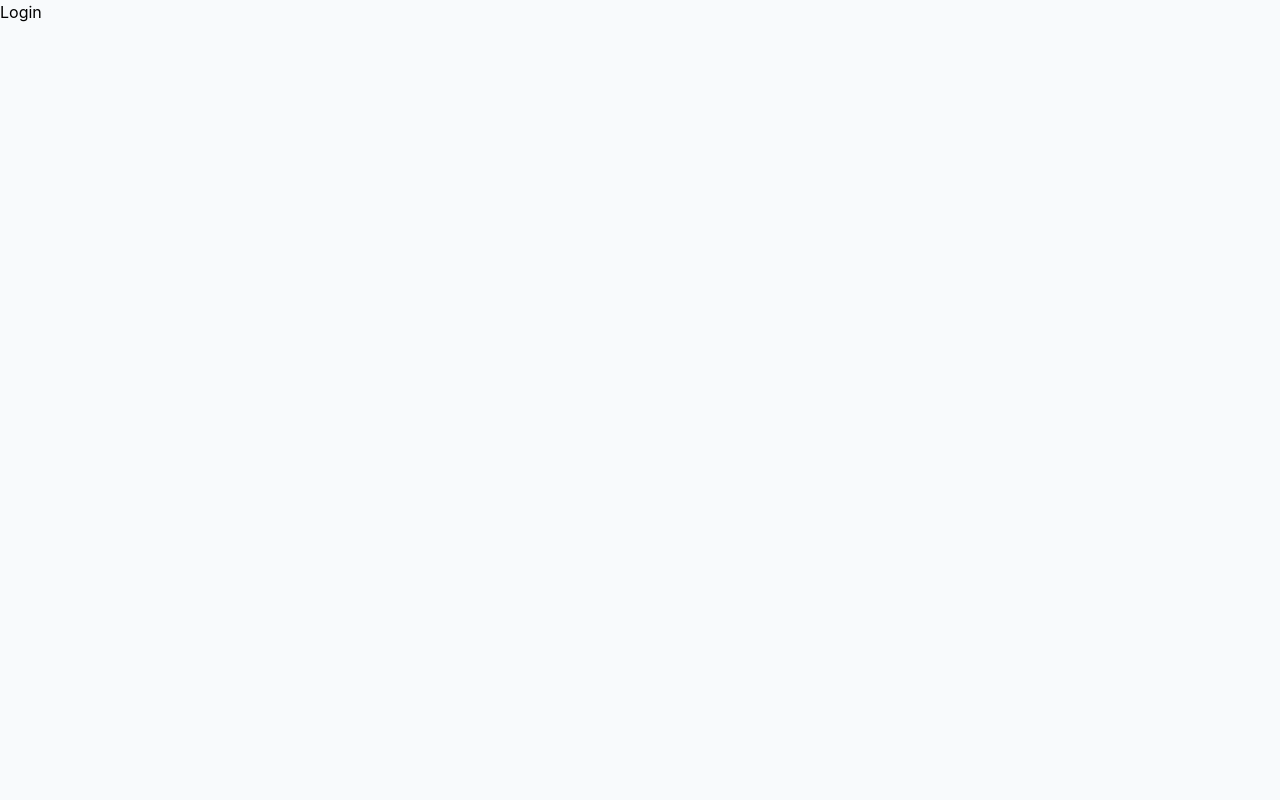
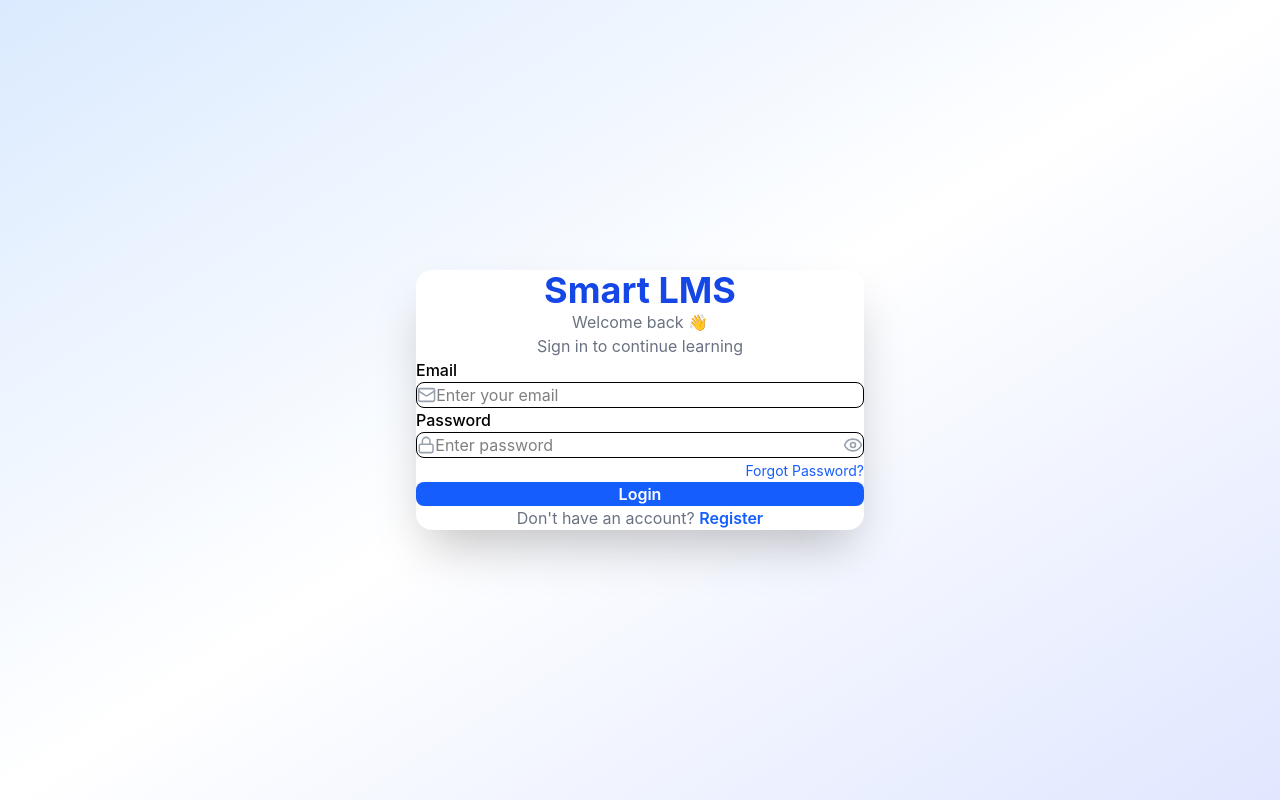
Before and after one commit to sumanth-create1/smart-lms, a React (Vite) app in the folder client/: page /login in a window 1280 px wide. Built offline with nearby package versions, Linux system fonts and the light colour scheme.

Commit message:
login page implemented

```diff
--- /dev/null
+++ b/client/src/pages/auth/Login.jsx
@@ -0,0 +1,108 @@
+import { useState } from "react";
+import { Link } from "react-router-dom";
+import { Eye, EyeOff, Mail, Lock } from "lucide-react";
+
+function Login() {
+  const [email, setEmail] = useState("");
+  const [password, setPassword] = useState("");
+  const [showPassword, setShowPassword] = useState(false);
+
+  return (
+    <div className="min-h-screen flex items-center justify-center bg-gradient-to-br from-blue-100 via-white to-indigo-100 px-4">
+
+      <div className="w-full max-w-md bg-white rounded-2xl shadow-2xl p-8">
+
+        <h1 className="text-4xl font-bold text-center text-blue-700">
+          Smart LMS
+        </h1>
+
+        <p className="text-center text-gray-500 mt-2 mb-8">
+          Welcome back 👋 <br />
+          Sign in to continue learning
+        </p>
+
+        <form className="space-y-5">
+
+          <div>
+            <label className="block mb-2 font-medium">
+              Email
+            </label>
+
+            <div className="flex items-center border rounded-lg px-3">
+              <Mail className="text-gray-400" size={20} />
+
+              <input
+                type="email"
+                placeholder="Enter your email"
+                className="w-full p-3 outline-none"
+                value={email}
+                onChange={(e) => setEmail(e.target.value)}
+              />
+            </div>
+          </div>
+
+          <div>
+            <label className="block mb-2 font-medium">
+              Password
+            </label>
+
+            <div className="flex items-center border rounded-lg px-3">
+
+              <Lock className="text-gray-400" size={20} />
+
+              <input
+                type={showPassword ? "text" : "password"}
+                placeholder="Enter password"
+                className="w-full p-3 outline-none"
+                value={password}
+                onChange={(e) => setPassword(e.target.value)}
+              />
+
+              <button
+                type="button"
+                onClick={() => setShowPassword(!showPassword)}
+              >
+                {showPassword ? (
+                  <EyeOff className="text-gray-400" size={20} />
+                ) : (
+                  <Eye className="text-gray-400" size={20} />
+                )}
+              </button>
+
+            </div>
+          </div>
+
+          <div className="text-right">
+            <Link
+              to="/forgot-password"
+              className="text-blue-600 hover:underline text-sm"
+            >
+              Forgot Password?
+            </Link>
+          </div>
+
+          <button
+            className="w-full bg-blue-600 hover:bg-blue-700 transition text-white py-3 rounded-lg font-semibold"
+          >
+            Login
+          </button>
+
+        </form>
+
+        <p className="text-center mt-6 text-gray-500">
+          Don't have an account?{" "}
+          <Link
+            to="/register"
+            className="text-blue-600 font-semibold hover:underline"
+          >
+            Register
+          </Link>
+        </p>
+
+      </div>
+
+    </div>
+  );
+}
+
+export default Login;
--- a/client/src/routes/AppRoutes.jsx
+++ b/client/src/routes/AppRoutes.jsx
@@ -1,12 +1,11 @@
 import { BrowserRouter, Routes, Route } from "react-router-dom";
+import Login from "../pages/auth/Login";
 
 function Home() {
   return <h1>Home</h1>;
 }
 
-function Login() {
-  return <h1>Login</h1>;
-}
+
 
 function Register() {
   return <h1>Register</h1>;
```
